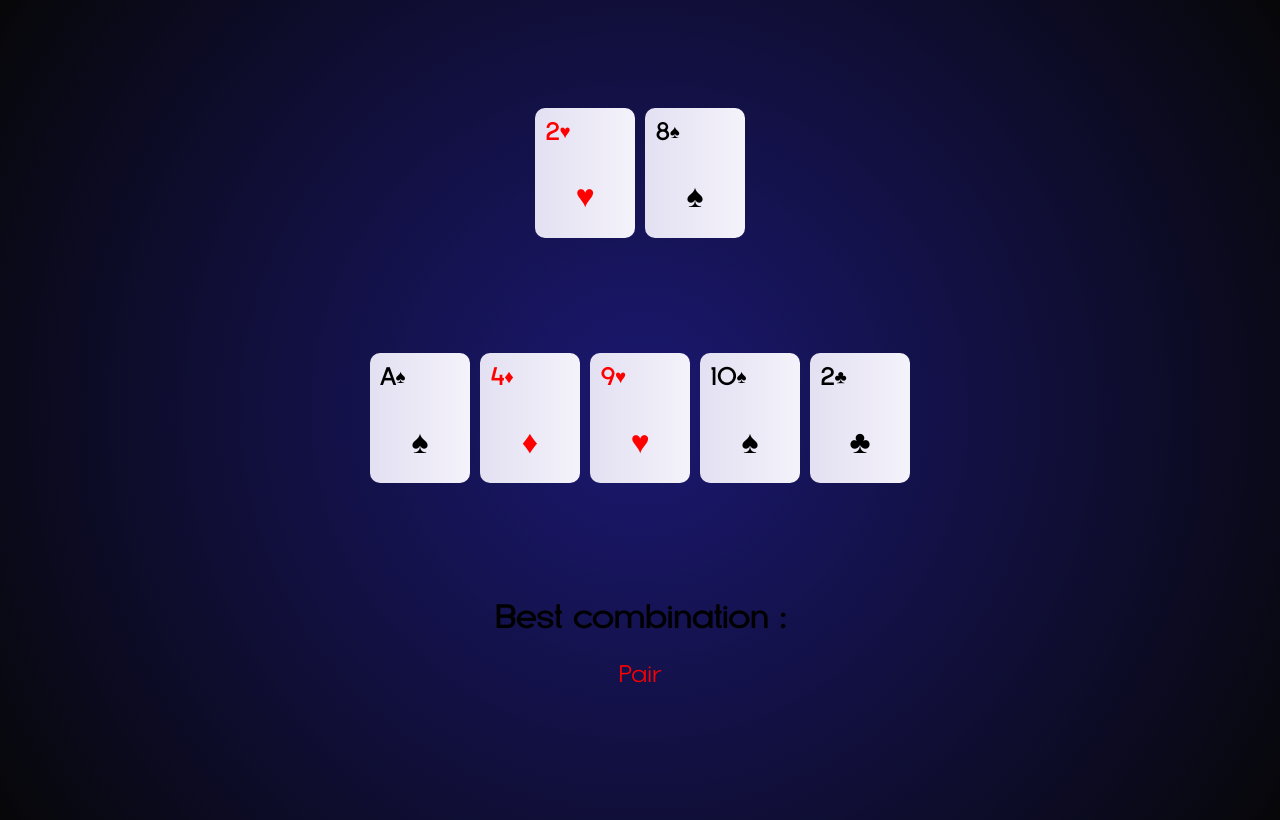
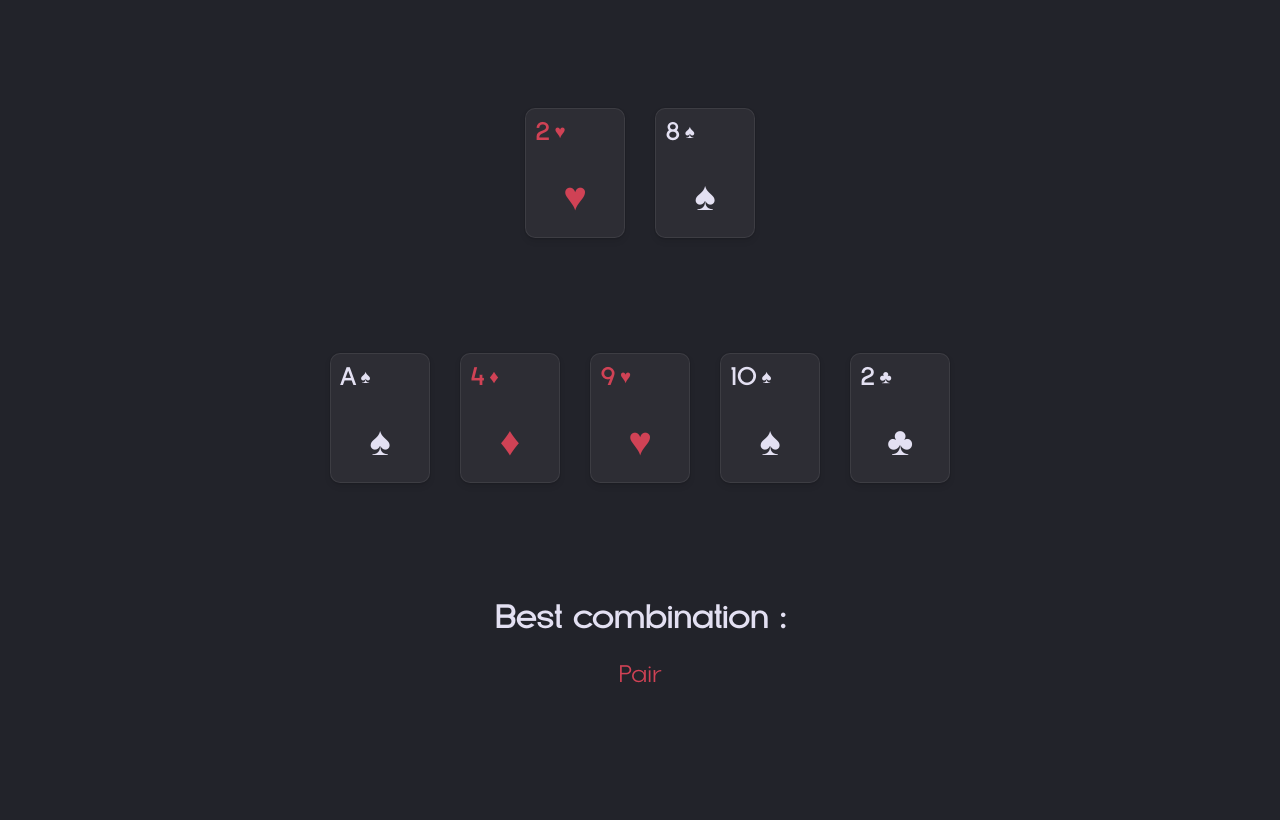
Before and after one commit to MonKeySVG/poker-basic, an Angular app: page / in a window 1280 px wide. Built offline with nearby package versions, Linux system fonts and the light colour scheme.

Commit message:
Correction dans le fonctionnement

```diff
--- a/src/app/calculator/calculator.component.css
+++ b/src/app/calculator/calculator.component.css
@@ -8,14 +8,20 @@
   margin-block: 50px;
 }
 
-p {
-  font-size: 1.5rem;
-  color: red;
-}
+
 
 .river, .hand {
   display: flex;
   justify-content: center;
   align-items: center;
-  gap: 10px;
+  gap: 30px;
 }
+
+.best-combination {
+  color: #E3E0F2;
+}
+
+p {
+   font-size: 1.5rem;
+   color: #D04255;
+ }
--- a/src/app/calculator/calculator.component.ts
+++ b/src/app/calculator/calculator.component.ts
@@ -61,6 +61,7 @@ export class CalculatorComponent {
     let sampleHand = [this.getRandomCard(), this.getRandomCard()];
 
     this.generateRiver(this.deck.deck, 5);
+
 
 
     this.rankString = HandRank[this.evaluateHand(this.hand, this.river).handRank];
@@ -337,26 +338,45 @@ export class CalculatorComponent {
 
   isFlush(hand: CardComponent[], river: CardComponent[]): Rank | null {
     let handWithRiver = hand.concat(river);
-    let foundFlush: CardComponent[] = [];
+    let foundFlush: CardComponent[][] = [];
 
     if (handWithRiver.length < 5) {
       return null;
     } else {
-      let suits = Object.values(Suit);
 
-      for (let suit of suits) {
-        let sameSuitCards = handWithRiver.filter(card => card.suit === suit);
-        if (sameSuitCards.length >= 5) {
-          if (this.containsHandCards(sameSuitCards, hand)) {
-            sameSuitCards.sort((a, b) => this.rankToNumber(a.rank) - this.rankToNumber(b.rank));
-            foundFlush = sameSuitCards;
+      let possibleCombinations = this.getCombinations(handWithRiver, 5);
+
+      for (let combination of possibleCombinations) {
+
+        if (combination[0].suit === combination[1].suit &&
+          combination[0].suit === combination[2].suit &&
+          combination[0].suit === combination[3].suit &&
+          combination[0].suit === combination[4].suit) {
+          if (this.containsHandCards(combination, hand)) {
+            combination.sort((a, b) => this.rankToNumber(a.rank) - this.rankToNumber(b.rank));
+            foundFlush.push(combination);
+
           }
+        }
 
-        }
+
+      // let suits = Object.values(Suit);
+      //
+      // for (let suit of suits) {
+      //   let sameSuitCards = handWithRiver.filter(card => card.suit === suit);
+      //   if (sameSuitCards.length >= 5) {
+      //     if (this.containsHandCards(sameSuitCards, hand)) {
+      //       sameSuitCards.sort((a, b) => this.rankToNumber(a.rank) - this.rankToNumber(b.rank));
+      //       foundFlush = sameSuitCards;
+      //     }
+      //
+      //   }
       }
 
-      if (foundFlush.length >= 5) {
-        let highestCard = foundFlush[foundFlush.length - 1]; // Prend le dernier élément, qui est la carte de rang le plus élevé
+      if (foundFlush.length >= 2) {
+        // Trier les combinaisons de flush par rang de la carte la plus élevée
+        foundFlush.sort((a, b) => this.rankToNumber(a[a.length - 1].rank) - this.rankToNumber(b[b.length - 1].rank));
+        let highestCard = foundFlush[foundFlush.length - 1][(foundFlush[foundFlush.length - 1]).length -1]; // Prend le dernier élément, qui est la carte de rang le plus élevé
         return highestCard.rank;
       }
 
@@ -366,6 +386,7 @@ export class CalculatorComponent {
 
   isStraight(hand: CardComponent[], river: CardComponent[]): Rank | null {
     let handWithRiver = hand.concat(river);
+    let foundStraights: CardComponent[][] = [];
     if (handWithRiver.length < 5) {
       return null;
     } else {
@@ -380,11 +401,17 @@ export class CalculatorComponent {
           if (straightCount === 5) {
             // vérifier si les 5 cartes séléctionnée contienne les cartes de la main
             if (this.containsHandCards(sortedHand.slice(i - 3, i + 2), hand)) {
-              return sortedHand[i + 1].rank;
+              foundStraights.push(sortedHand.slice(i - 3, i + 2));
             }
           }
         } else if (this.rankToNumber(sortedHand[i].rank) !== this.rankToNumber(sortedHand[i + 1].rank)) {
           straightCount = 1;
+        }
+
+        if (foundStraights.length >= 1) {
+          foundStraights.sort((a, b) => this.rankToNumber(a[a.length - 1].rank) - this.rankToNumber(b[b.length - 1].rank));
+          let highestCard = foundStraights[foundStraights.length - 1][foundStraights[foundStraights.length - 1].length - 1];
+          return highestCard.rank;
         }
       }
 
--- a/src/app/card-on-screen/card-on-screen.component.css
+++ b/src/app/card-on-screen/card-on-screen.component.css
@@ -1,10 +1,19 @@
 .card {
-  background-image: linear-gradient(to right, #E3E0F2, #F4F2FA);
+  /*background-image: linear-gradient(to right, #E3E0F2, #F4F2FA);*/
+  background-color: #2D2D34;
   display: flex;
   flex-direction: column;
   height: 130px;
   width: 100px;
   border-radius: 10px;
+  box-shadow: inset 0 0 0.5px 1px hsla(0, 0%,
+  100%, 0.075),
+    /* shadow ring 👇 */
+  0 0 0 1px hsla(0, 0%, 0%, 0.05),
+    /* multiple soft shadows 👇 */
+  0 0.3px 0.4px hsla(0, 0%, 0%, 0.02),
+  0 0.9px 1.5px hsla(0, 0%, 0%, 0.045),
+  0 3.5px 6px hsla(0, 0%, 0%, 0.09);
 }
 
 .card div {
@@ -15,6 +24,7 @@
   display: flex;
   align-items: center;
   flex: 1;
+  gap: 5px;
 }
 
 .lower-container {
@@ -23,3 +33,7 @@
   align-items: center;
   flex: 3;
 }
+
+.lower-container h1 {
+  font-size: 40px;
+}
--- a/src/app/card-on-screen/card-on-screen.component.ts
+++ b/src/app/card-on-screen/card-on-screen.component.ts
@@ -13,15 +13,15 @@ export class CardOnScreenComponent {
   getColor() {
     switch (this.suit) {
       case Suit.Hearts:
-        return 'red';
+        return '#D04255';
       case Suit.Diamonds:
-        return 'red';
+        return '#D04255';
       case Suit.Clubs:
-        return 'black';
+        return '#E3E0F2';
       case Suit.Spades:
-        return 'black';
+        return '#E3E0F2';
       default:
-        return 'black';
+        return '#E3E0F2';
     }
   }
 
--- a/src/styles.css
+++ b/src/styles.css
@@ -5,7 +5,8 @@
 }
 
 :root {
-  background-image: radial-gradient(circle at center, rgba(27,24,113,1), rgba(7,7,9,1));
+  /*background-image: radial-gradient(circle at center, rgba(27,24,113,1), rgba(7,7,9,1));*/
+  background-color: #22232A;
   font-family: 'SanDiego', sans-serif;
 }
 
```
